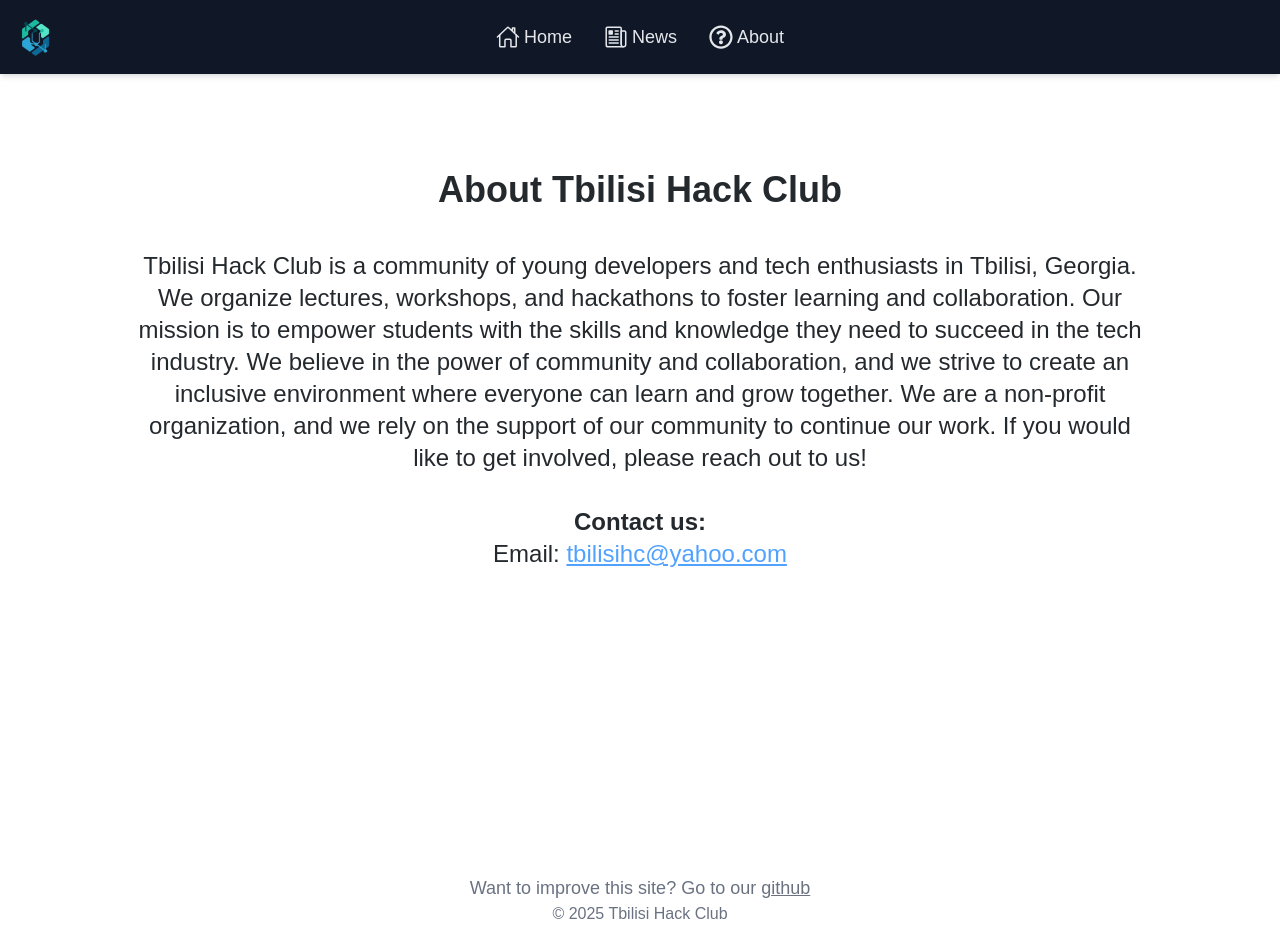
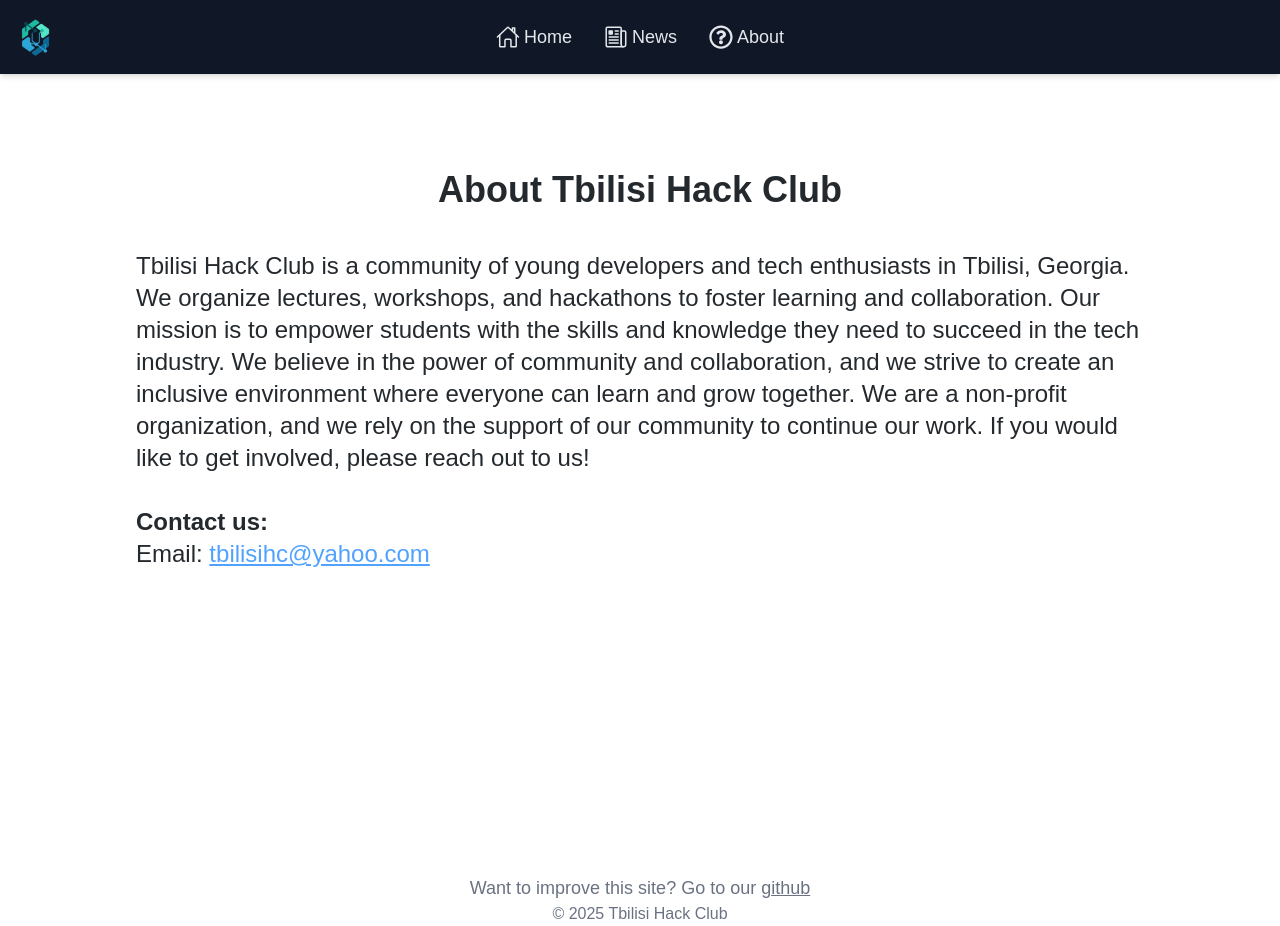
Before and after one commit to tbilisihc/official-website, a Next.js app: page /about in a window 1280 px wide. Built offline with nearby package versions, Linux system fonts and the light colour scheme.

Commit message:
fix: alignment on the left on about page

```diff
--- a/src/app/about/page.tsx
+++ b/src/app/about/page.tsx
@@ -3,7 +3,7 @@
         <main className="flex min-h-screen flex-col items-center  p-24">
         <article className="text-wrap text-center">
         <h1 className="text-2xl sm:text-3xl md:text-4xl font-bold">About Tbilisi Hack Club</h1>
-        <p className="text-base sm:text-lg md:text-2xl text-wrap mt-10 px-4 sm:px-10">
+        <p className="text-base sm:text-lg md:text-2xl text-wrap mt-10 px-4 sm:px-10 text-left">
 
             Tbilisi Hack Club is a community of young developers and tech enthusiasts in Tbilisi, Georgia. We organize lectures, workshops, and hackathons to foster learning and collaboration.
             Our mission is to empower students with the skills and knowledge they need to succeed in the tech industry. We believe in the power of community and collaboration, and we strive to create an inclusive environment where everyone can learn and grow together.
```
